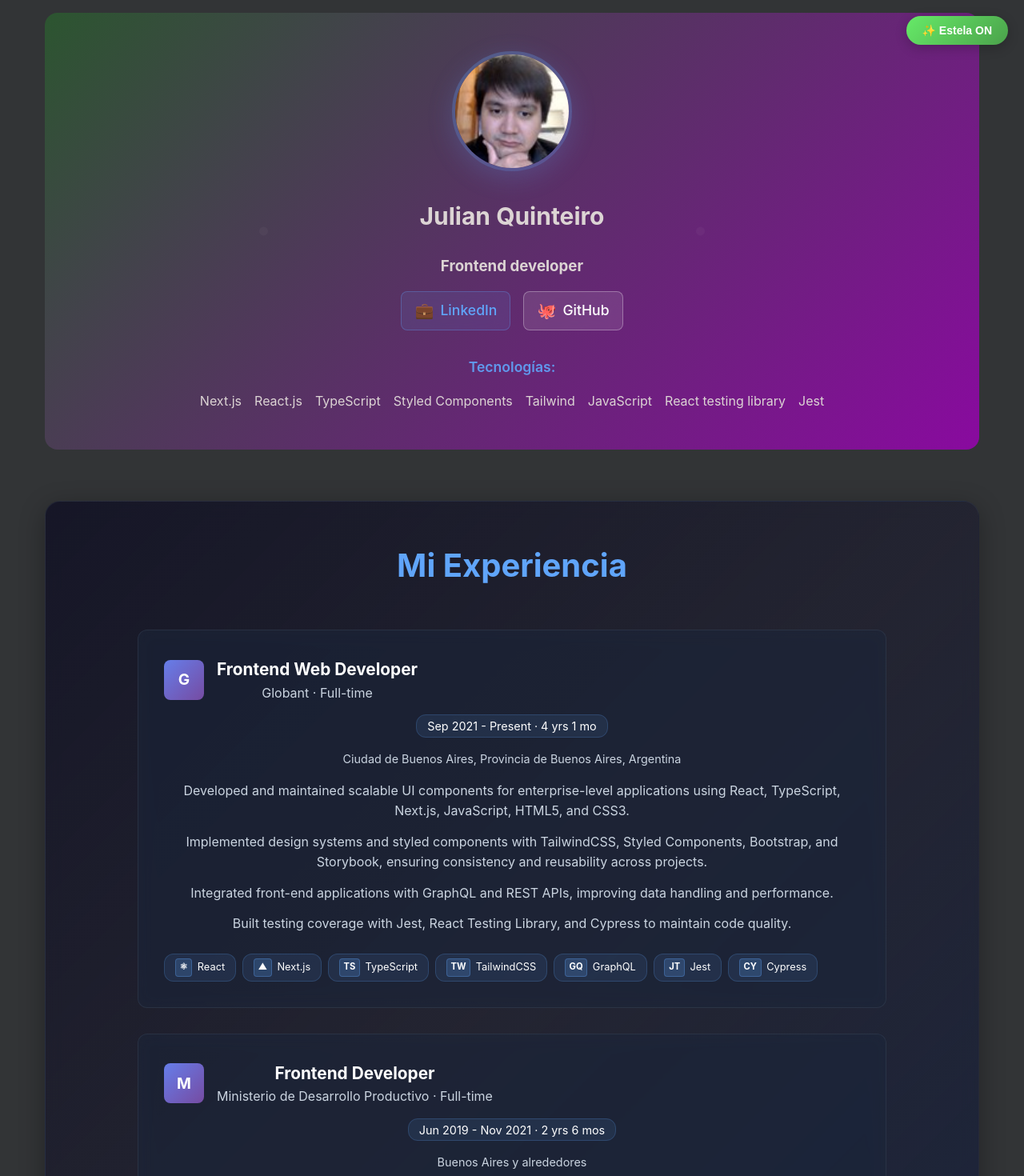
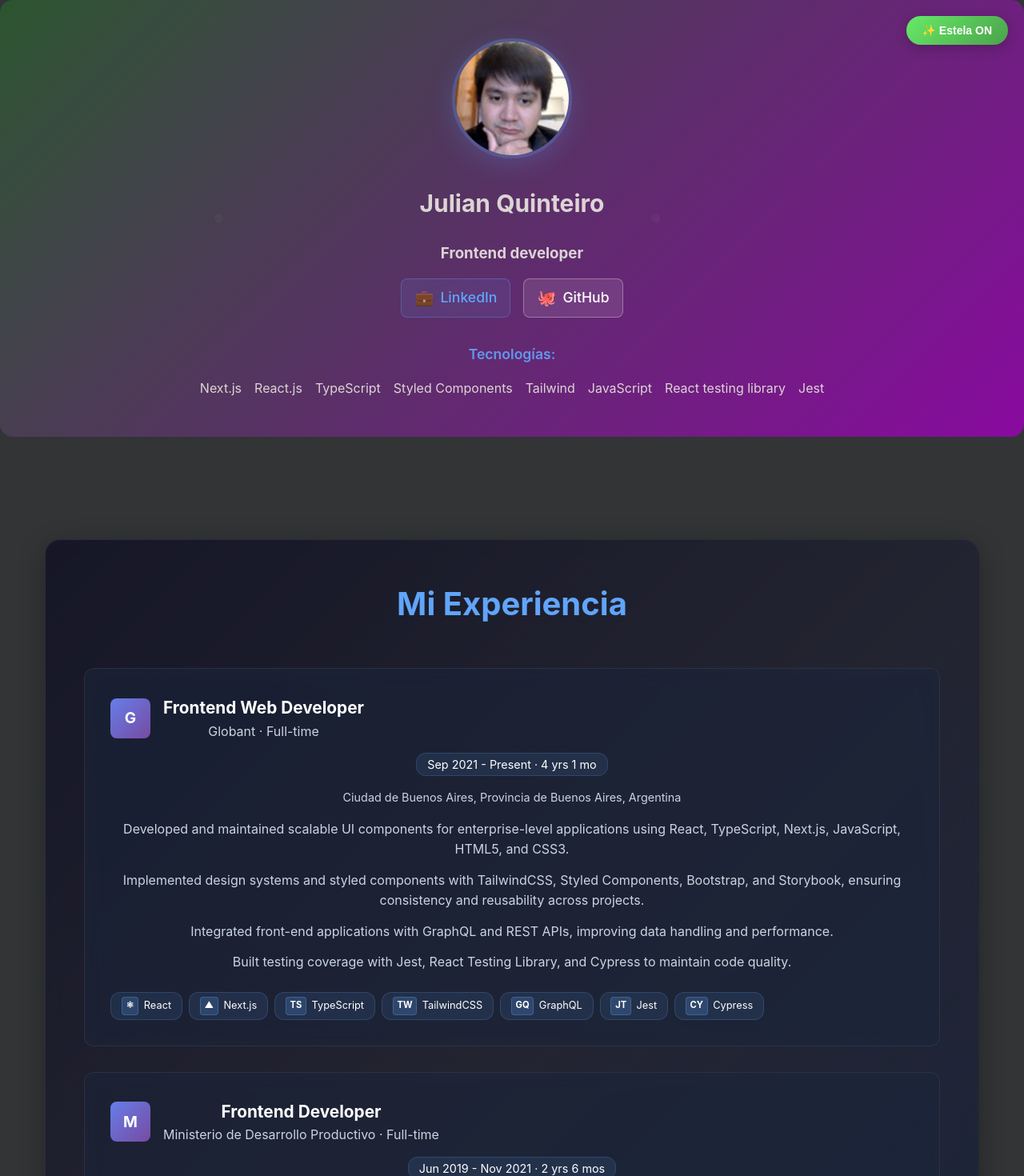
Before and after one commit to Julianqui/nutri, a Next.js app: page / in a window 1280 px wide. Shown: the top 1470 px of the page at 80% size. Built offline with nearby package versions, Linux system fonts and the light colour scheme.

Commit message:
fix header

```diff
--- a/src/app/globals.css
+++ b/src/app/globals.css
@@ -57,6 +57,15 @@ body {
   text-shadow: 0 0 10px rgba(0, 123, 255, 0.3) !important;
 }
 
+.light-theme .hero {
+  background: linear-gradient(135deg, rgba(248, 249, 250, 0.1) 0%, rgba(233, 236, 239, 0.1) 50%, rgba(222, 226, 230, 0.1) 100%) !important;
+  border: 2px solid rgba(0, 123, 255, 0.3) !important;
+  box-shadow:
+    0 0 30px rgba(0, 123, 255, 0.2),
+    inset 0 1px 0 rgba(255, 255, 255, 0.3),
+    inset 0 -1px 0 rgba(0, 0, 0, 0.1) !important;
+}
+
 .light-theme .tech-badge {
   background: linear-gradient(135deg, #007bff 0%, #0056b3 100%) !important;
   color: white !important;
@@ -77,14 +86,33 @@ body {
 }
 
 .container {
-  max-width: 1200px;
+  max-width: 1400px;
   margin: 0 auto;
-  padding: 2rem;
+  padding: 2rem 3rem;
+  position: relative;
+  z-index: 1;
 }
 
 .hero {
   text-align: center;
-  margin-bottom: 3rem;
+  margin-bottom: 0;
+  min-height: 100vh;
+  width: 100%;
+  display: flex;
+  flex-direction: column;
+  justify-content: center;
+  align-items: center;
+  position: relative;
+  background: linear-gradient(135deg, rgba(15, 15, 35, 0.1) 0%, rgba(26, 26, 46, 0.1) 50%, rgba(22, 33, 62, 0.1) 100%);
+  backdrop-filter: blur(5px);
+  padding: 2rem;
+  box-sizing: border-box;
+  border: 2px solid rgba(96, 165, 250, 0.3);
+  border-radius: 0 0 20px 20px;
+  box-shadow:
+    0 0 30px rgba(96, 165, 250, 0.2),
+    inset 0 1px 0 rgba(255, 255, 255, 0.1),
+    inset 0 -1px 0 rgba(0, 0, 0, 0.1);
 }
 
 .hero h1 {
--- a/src/app/page.tsx
+++ b/src/app/page.tsx
@@ -18,7 +18,6 @@ export default function Home() {
 
   return (
     <>
-      <main className={`container ${isDarkMode ? 'dark-theme' : 'light-theme'}`}>
       {/* Animated Background */}
       <AnimatedBackground variant="medium" />
 
@@ -42,8 +41,8 @@ export default function Home() {
 
       <Hero isDarkMode={isDarkMode} />
 
+      <main className={`container ${isDarkMode ? 'dark-theme' : 'light-theme'}`}>
         <Experience isDarkMode={isDarkMode} />
-
       </main>
 
       <Footer isDarkMode={isDarkMode} />
--- a/src/components/Experience/Experience.styles.ts
+++ b/src/components/Experience/Experience.styles.ts
@@ -24,9 +24,9 @@ export const getExperienceTitleStyles = (isDarkMode: boolean): CSSProperties =>
 });
 
 export const getExperienceContentStyles = (isDarkMode: boolean): CSSProperties => ({
-  maxWidth: '1000px',
+  maxWidth: '1400px',
   margin: '0 auto',
-  padding: '0 2rem'
+  padding: '0 3rem'
 });
 
 export const getExperienceCardStyles = (isDarkMode: boolean): CSSProperties => ({
```
Lines whose indentation alone changed are shown as unchanged.
